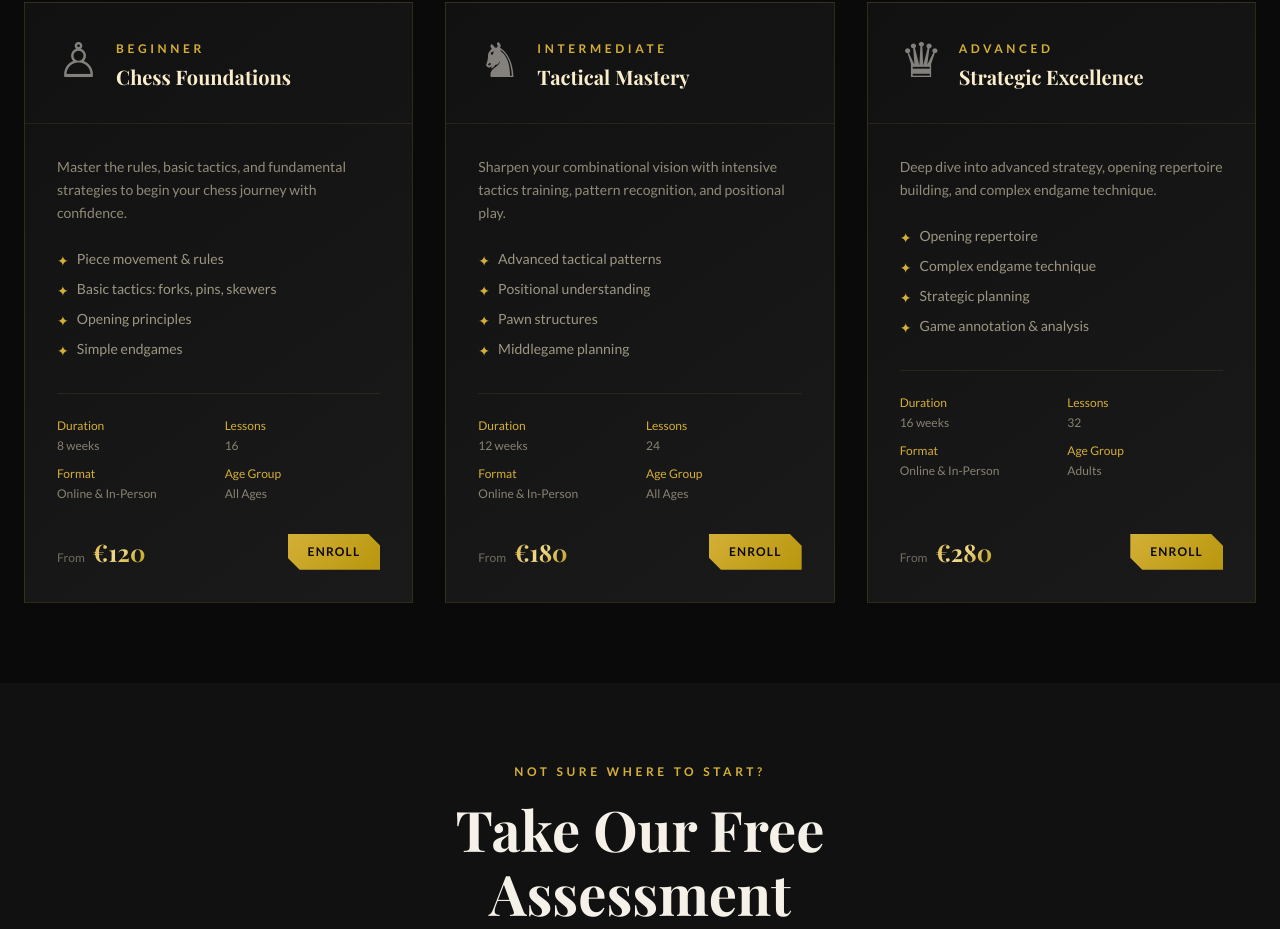
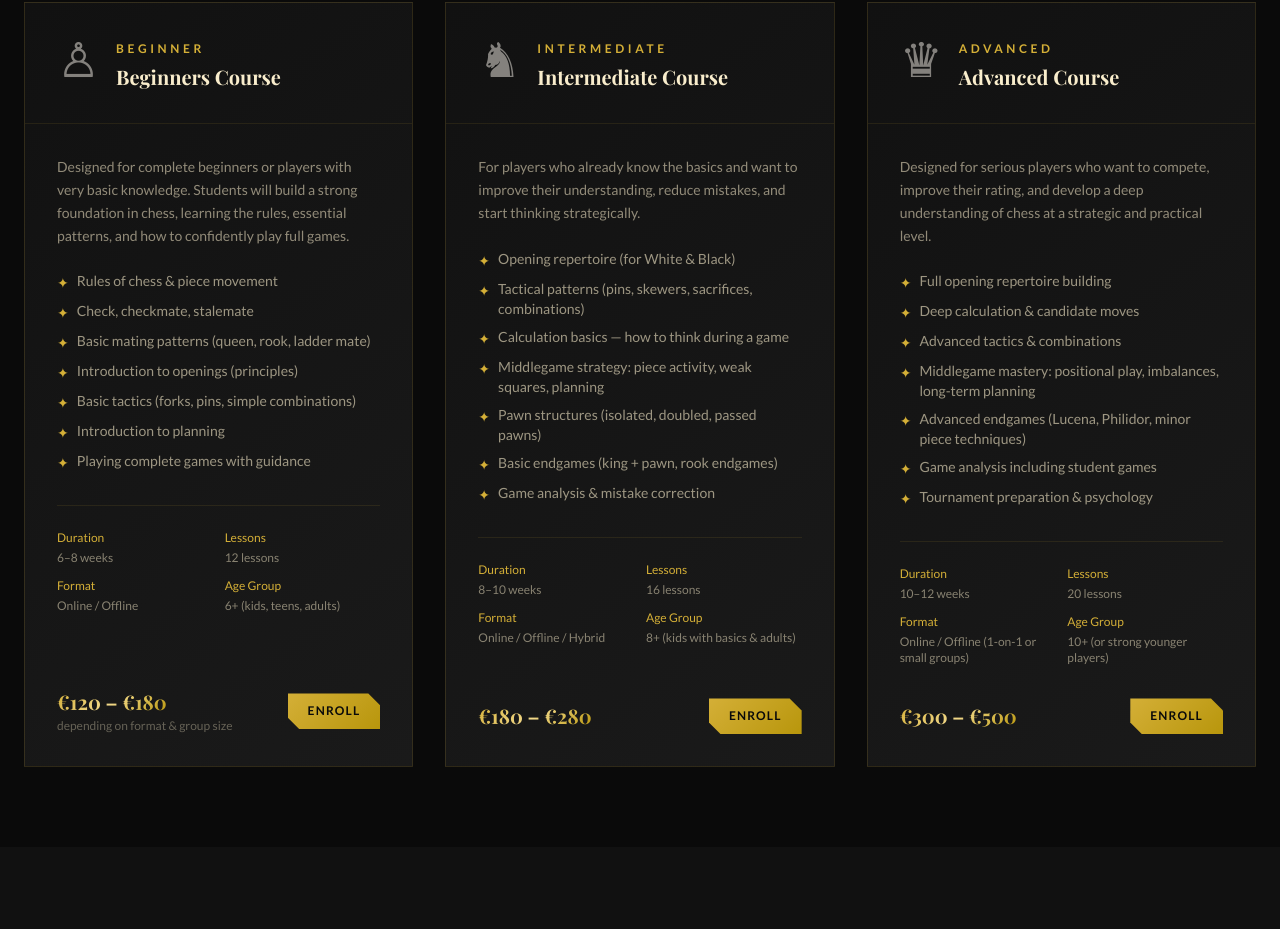
Before and after one commit to archanode/E4, a React (Vite) app: page /courses in a window 1280 px wide. Shown: the part 591-1520 px from the top of the page. Built offline with nearby package versions, Linux system fonts and the light colour scheme; a web font is replaced by a local one.

Commit message:
Update courses with real content — Beginner, Intermediate, Advanced

```diff
--- a/src/pages/Courses.tsx
+++ b/src/pages/Courses.tsx
@@ -5,41 +5,68 @@ const courses = [
   {
     id: 'chess-foundations',
     level: 'Beginner',
-    title: 'Chess Foundations',
-    desc: 'Master the rules, basic tactics, and fundamental strategies to begin your chess journey with confidence.',
-    duration: '8 weeks',
-    lessons: 16,
-    price: 120,
+    title: 'Beginners Course',
+    desc: 'Designed for complete beginners or players with very basic knowledge. Students will build a strong foundation in chess, learning the rules, essential patterns, and how to confidently play full games.',
+    duration: '6–8 weeks',
+    lessons: '12 lessons',
+    price: '€120 – €180',
+    priceNote: 'depending on format & group size',
     icon: '♙',
-    format: 'Online & In-Person',
-    ageGroup: 'All Ages',
-    highlights: ['Piece movement & rules', 'Basic tactics: forks, pins, skewers', 'Opening principles', 'Simple endgames'],
+    format: 'Online / Offline',
+    ageGroup: '6+ (kids, teens, adults)',
+    highlights: [
+      'Rules of chess & piece movement',
+      'Check, checkmate, stalemate',
+      'Basic mating patterns (queen, rook, ladder mate)',
+      'Introduction to openings (principles)',
+      'Basic tactics (forks, pins, simple combinations)',
+      'Introduction to planning',
+      'Playing complete games with guidance',
+    ],
   },
   {
     id: 'intermediate-tactics',
     level: 'Intermediate',
-    title: 'Tactical Mastery',
-    desc: 'Sharpen your combinational vision with intensive tactics training, pattern recognition, and positional play.',
-    duration: '12 weeks',
-    lessons: 24,
-    price: 180,
+    title: 'Intermediate Course',
+    desc: 'For players who already know the basics and want to improve their understanding, reduce mistakes, and start thinking strategically.',
+    duration: '8–10 weeks',
+    lessons: '16 lessons',
+    price: '€180 – €280',
+    priceNote: '',
     icon: '♞',
-    format: 'Online & In-Person',
-    ageGroup: 'All Ages',
-    highlights: ['Advanced tactical patterns', 'Positional understanding', 'Pawn structures', 'Middlegame planning'],
+    format: 'Online / Offline / Hybrid',
+    ageGroup: '8+ (kids with basics & adults)',
+    highlights: [
+      'Opening repertoire (for White & Black)',
+      'Tactical patterns (pins, skewers, sacrifices, combinations)',
+      'Calculation basics — how to think during a game',
+      'Middlegame strategy: piece activity, weak squares, planning',
+      'Pawn structures (isolated, doubled, passed pawns)',
+      'Basic endgames (king + pawn, rook endgames)',
+      'Game analysis & mistake correction',
+    ],
   },
   {
     id: 'advanced-strategy',
     level: 'Advanced',
-    title: 'Strategic Excellence',
-    desc: 'Deep dive into advanced strategy, opening repertoire building, and complex endgame technique.',
-    duration: '16 weeks',
-    lessons: 32,
-    price: 280,
+    title: 'Advanced Course',
+    desc: 'Designed for serious players who want to compete, improve their rating, and develop a deep understanding of chess at a strategic and practical level.',
+    duration: '10–12 weeks',
+    lessons: '20 lessons',
+    price: '€300 – €500',
+    priceNote: '',
     icon: '♛',
-    format: 'Online & In-Person',
-    ageGroup: 'Adults',
-    highlights: ['Opening repertoire', 'Complex endgame technique', 'Strategic planning', 'Game annotation & analysis'],
+    format: 'Online / Offline (1-on-1 or small groups)',
+    ageGroup: '10+ (or strong younger players)',
+    highlights: [
+      'Full opening repertoire building',
+      'Deep calculation & candidate moves',
+      'Advanced tactics & combinations',
+      'Middlegame mastery: positional play, imbalances, long-term planning',
+      'Advanced endgames (Lucena, Philidor, minor piece techniques)',
+      'Game analysis including student games',
+      'Tournament preparation & psychology',
+    ],
   },
 ]
 
@@ -114,8 +141,8 @@ export default function Courses() {
                 </div>
                 <div className="flex items-center justify-between mt-auto">
                   <div>
-                    <span className="text-xs text-gold-100/40 font-body">From</span>
-                    <span className="font-serif text-2xl font-bold gold-gradient ml-2">€{c.price}</span>
+                    <span className="font-serif text-xl font-bold gold-gradient">{c.price}</span>
+                    {c.priceNote && <p className="text-xs text-gold-100/35 font-body mt-0.5">{c.priceNote}</p>}
                   </div>
                   <Link to={`/courses/${c.id}`} className="btn-primary text-xs py-2.5 px-5">
                     Enroll
```
